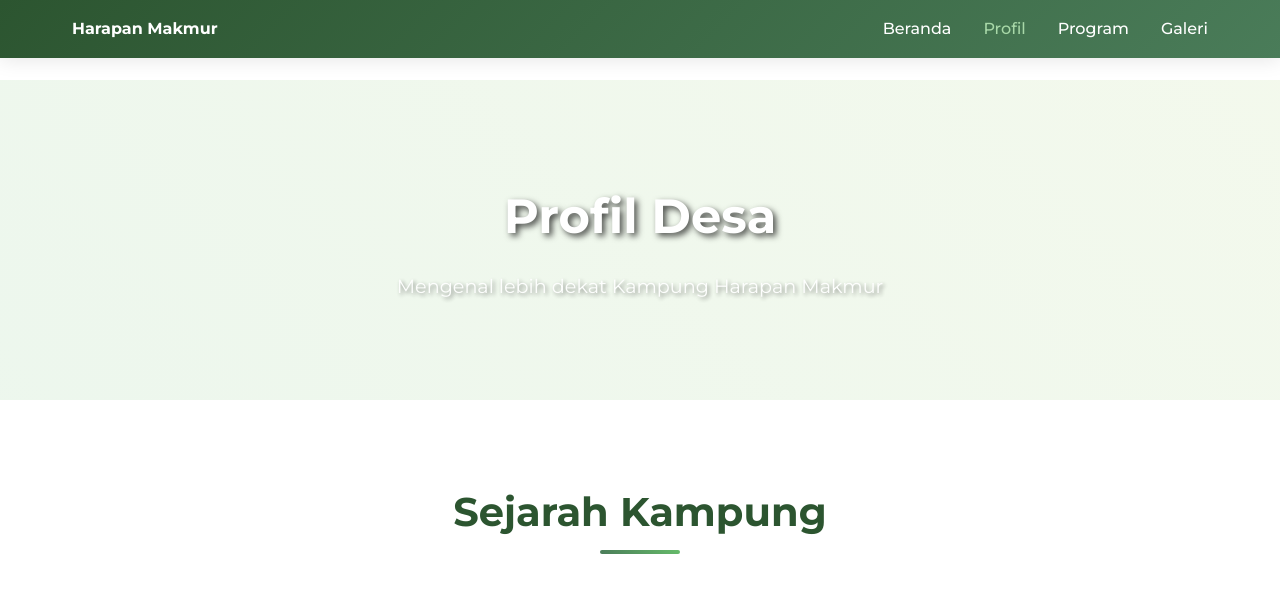
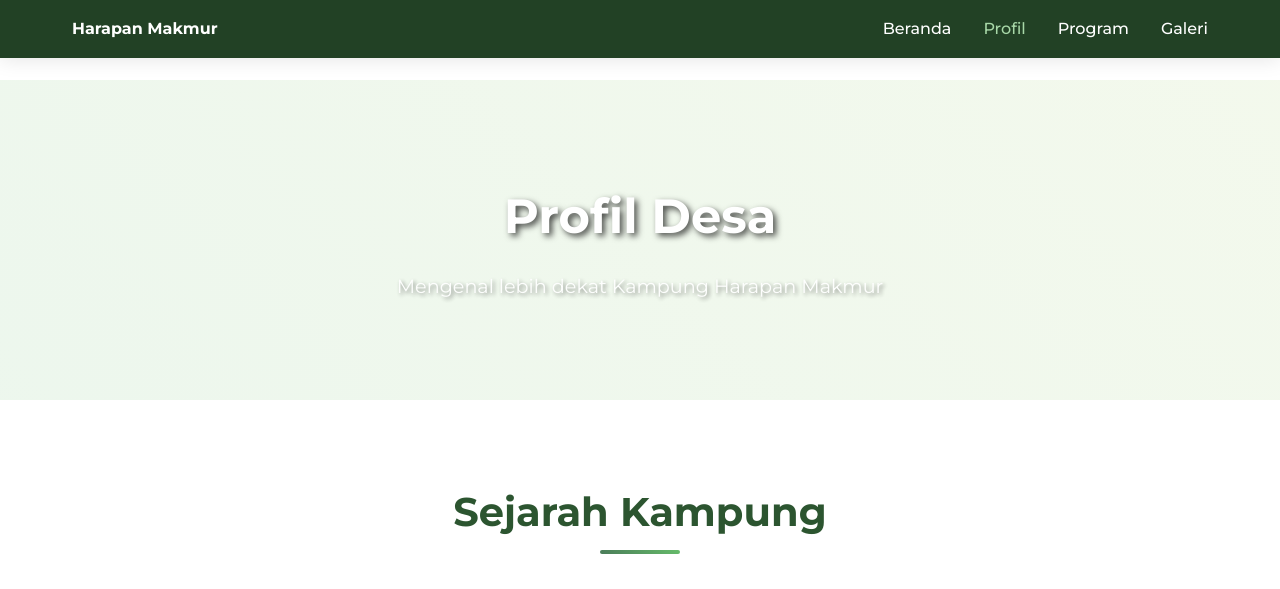
Before and after one commit to syahdan47/harapan, a plain HTML site: page profil.html in a window 1280 px wide. Shown: the top 589 px of the page. Drawn offline with Linux system fonts and the light colour scheme; a web font is replaced by a local one.

Commit message:
Update profil.html

```diff
--- a/profil.html
+++ b/profil.html
@@ -170,14 +170,6 @@
                 </div>
             </div>
 
-
-            <!-- <div class="footer-links">
-                <a href="#beranda" class="footer-link">Beranda</a>
-                <a href="#profil" class="footer-link">Profil</a>
-                <a href="#program" class="footer-link">Program</a>
-                <a href="#galeri" class="footer-link">Galeri</a>
-            </div> -->
-
             <div class="footer-bottom">
                 <p>&copy; 2025 Harapan Makmur</p>
             </div>
@@ -185,15 +177,6 @@
     </footer>
 
     <script>
-        // Add navbar background on scroll
-        window.addEventListener('scroll', function() {
-            const navbar = document.querySelector('.navbar');
-            if (window.scrollY > 100) {
-                navbar.style.background = 'linear-gradient(135deg, rgba(44, 85, 48, 0.95), rgba(74, 124, 89, 0.95))';
-            } else {
-                navbar.style.background = 'linear-gradient(135deg, #2c5530, #4a7c59)';
-            }
-        });
 
         // Mobile menu toggle
         document.querySelector('.mobile-menu').addEventListener('click', function() {
```
